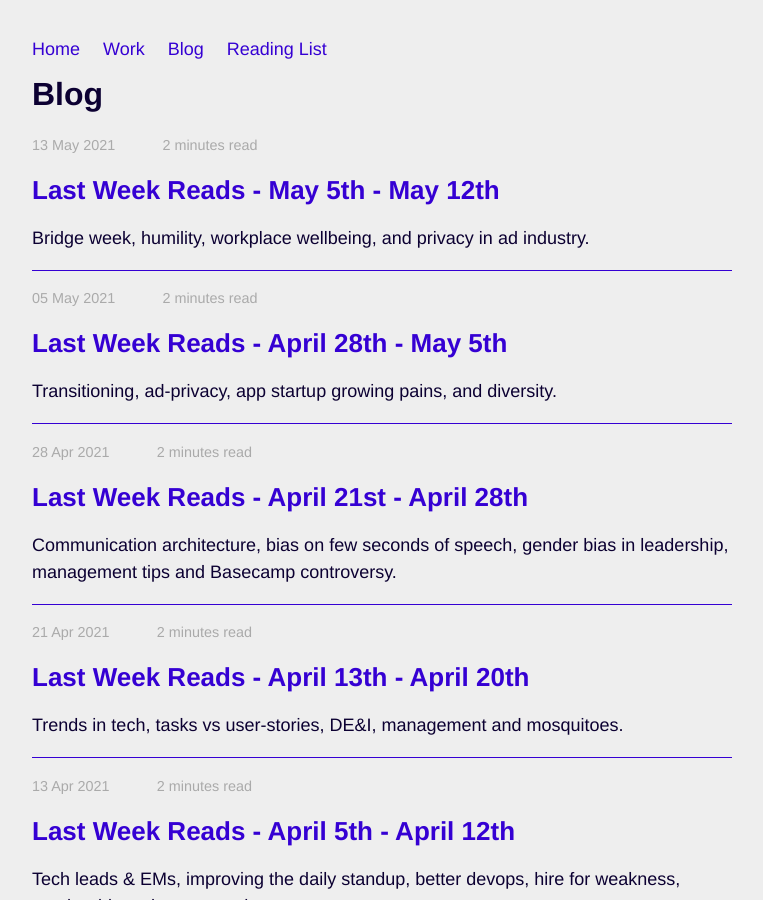
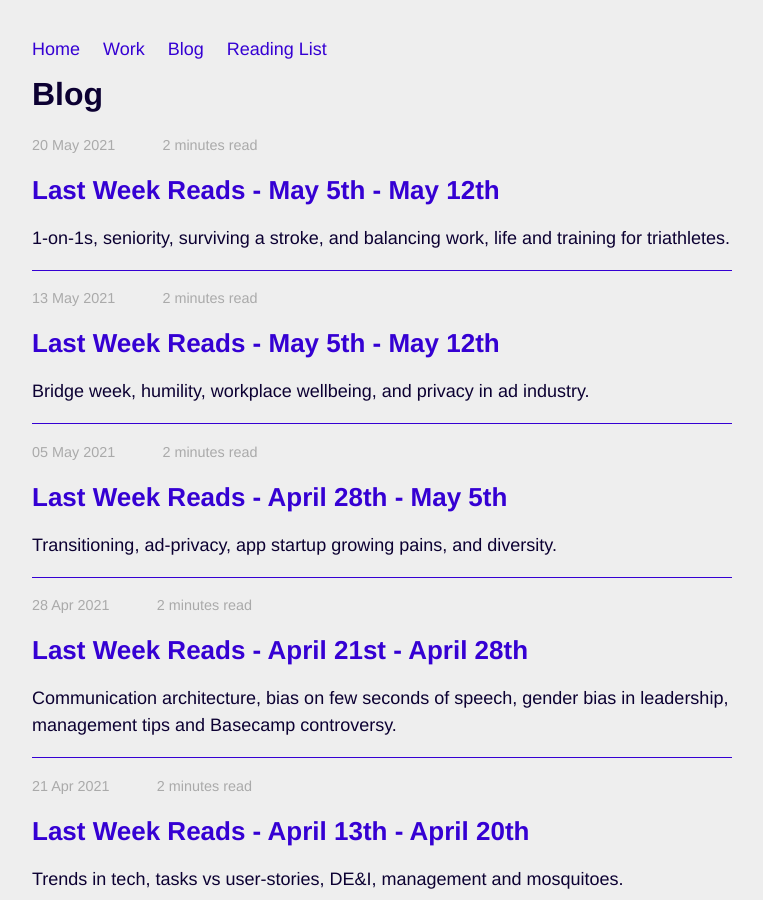
Before and after one commit to EdSancha/edsancha.github.io, a Jekyll site: the page built from blog/index.html, in a window 1280 px wide and 900 px high. Shown: the whole window, without its empty margins (258-1021 px from the left). Built offline with Jekyll 4.4.1, drawn with Linux system fonts in a browser that asks for light colours; some of the changed lines change nothing that is shown.

Commit message:
Last week reads 5-20

```diff
--- /dev/null
+++ b/blog/_posts/2021-05-20-last-week-reads.markdown
@@ -0,0 +1,18 @@
+---
+layout: last-week-read
+title:  "Last Week Reads - May 5th - May 12th"
+description:  "1-on-1s, seniority, surviving a stroke, and balancing work, life and training for triathletes."
+date:   2021-05-20 23:00:00
+timeToRead: 2 minutes read
+categories: reading management
+---
+
+This last week has been exciting, finishing a short vacation in Florida and starting last Monday as an Engineering Manager at Grubhub. Most of my reading has been focused on finishing the [The First 90 Days](https://www.amazon.com/gp/product/1422188612/ref=as_li_tl?ie=UTF8&tag=eds02a-20&camp=1789&creative=9325&linkCode=as2&creativeASIN=1422188612&linkId=b1fc37ba07d5689c89f768680168339e) and with work documentation, I still had some time to read some nice articles from newsletter I'm subscribed to.
+
+* [The importance of of 1-on-1s to Retain Talent, with Justin Schiefner of Arkose Labs](https://fellow.app/blog/management-heroes/how-to-retain-top-talent-with-arkose-labs/): It still shocks me when people think that 1-on-1s are not necessary, or that an open door policy is enough. 1-on-1s are the ideal scenario for individual contributors to get real-time feedback from their manager. I loved the idea of encouraging skip-level meetings in an organization, as it'll give you a broader vision for both sides, probably with the skipped person benefiting from the interaction.
+
+* [The Benefits of Mixed Seniority in Engineering Teams 👩‍👦](https://refactoring.fm/p/the-benefits-of-mixed-seniority-in): Another well written article by Luca Rossi, explaining the benefits of mixed seniority. My take on this is that it all comes to diversity, and seniority is a pretty specific diversity factor. New engineers can bring fresh ideas, excitement, and a push to more senior engineers to become even better through mentorship.
+
+* [An Interlude](https://lethain.com/posts/2021/an-interlude/): Will Larson, the writer of [An Elegant Puzzle: Systems of Engineering Management](https://www.amazon.com/gp/product/1732265186/ref=as_li_tl?ie=UTF8&tag=eds02a-20&camp=1789&creative=9325&linkCode=as2&creativeASIN=1732265186&linkId=8875820271186470a90107bed44b43a2) and [Staff Engineer](https://www.amazon.com/gp/product/1736417916/ref=as_li_tl?ie=UTF8&tag=eds02a-20&camp=1789&creative=9325&linkCode=as2&creativeASIN=1736417916&linkId=9abc423cbd3bd8d33bd65fa5f4b67ed9) writes and reflects about his recent stroke experience and how returning to a normal life has helped him through the process. I'm really happy to hear that he's good and enjoying a new pace at work/life.
+
+* [Podcast: Work, Family, and Fitness: Balancing Life with Tri Training](https://tridot.com/podcasts/work-family-and-fitness-balancing-life-with-tri-training/): Since my daughter was born, I've been struggling with my own fitness, I love being in shape and participating in long distance events, marathons and Ironman among others. This podcast was an interesting one, although the co-hosts are lucky by having their job related to their passion. The goal is making sure that you have the people surrounding you involved in the "lifestyle". I'm looking forward to reading/listening more in this subject, and maybe writing about it.
```
Also changed, not shown: blog/_posts/2021-05-12-last-week-reads.markdown (line endings or trailing spaces).
